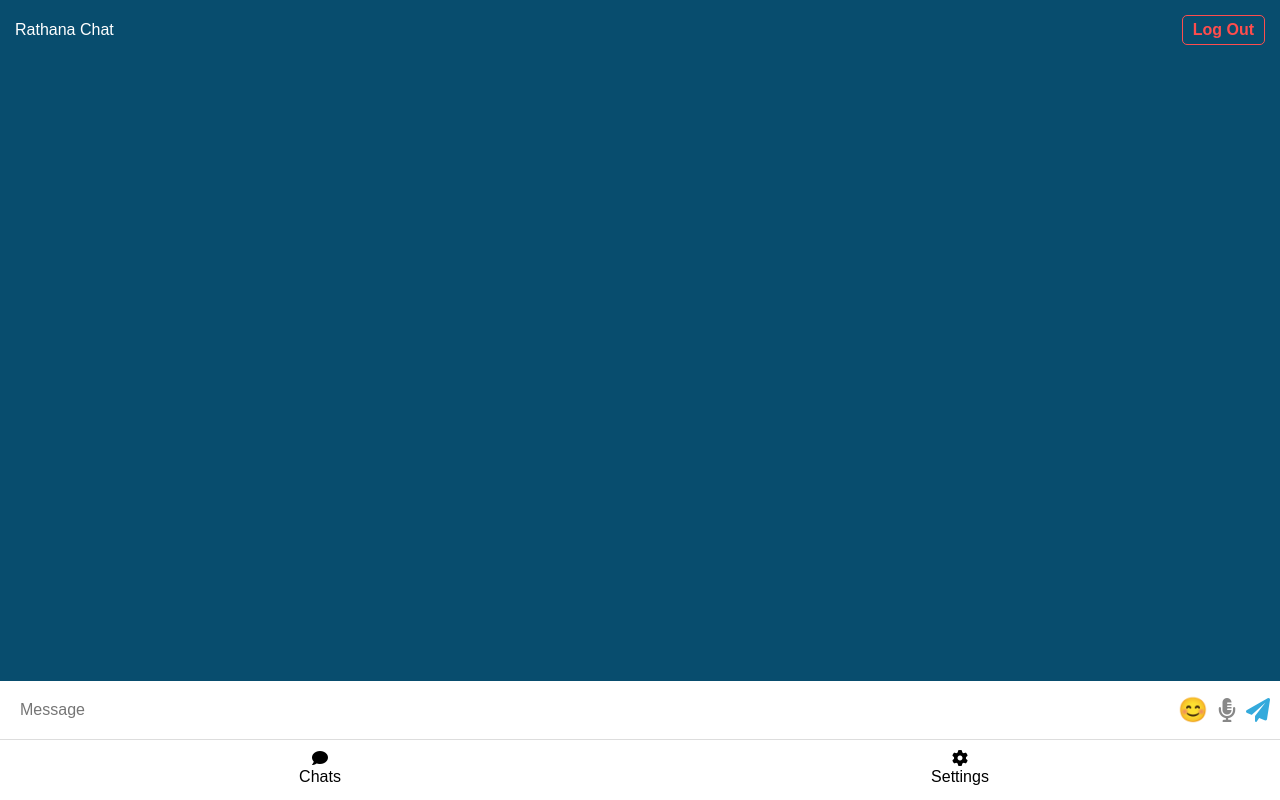
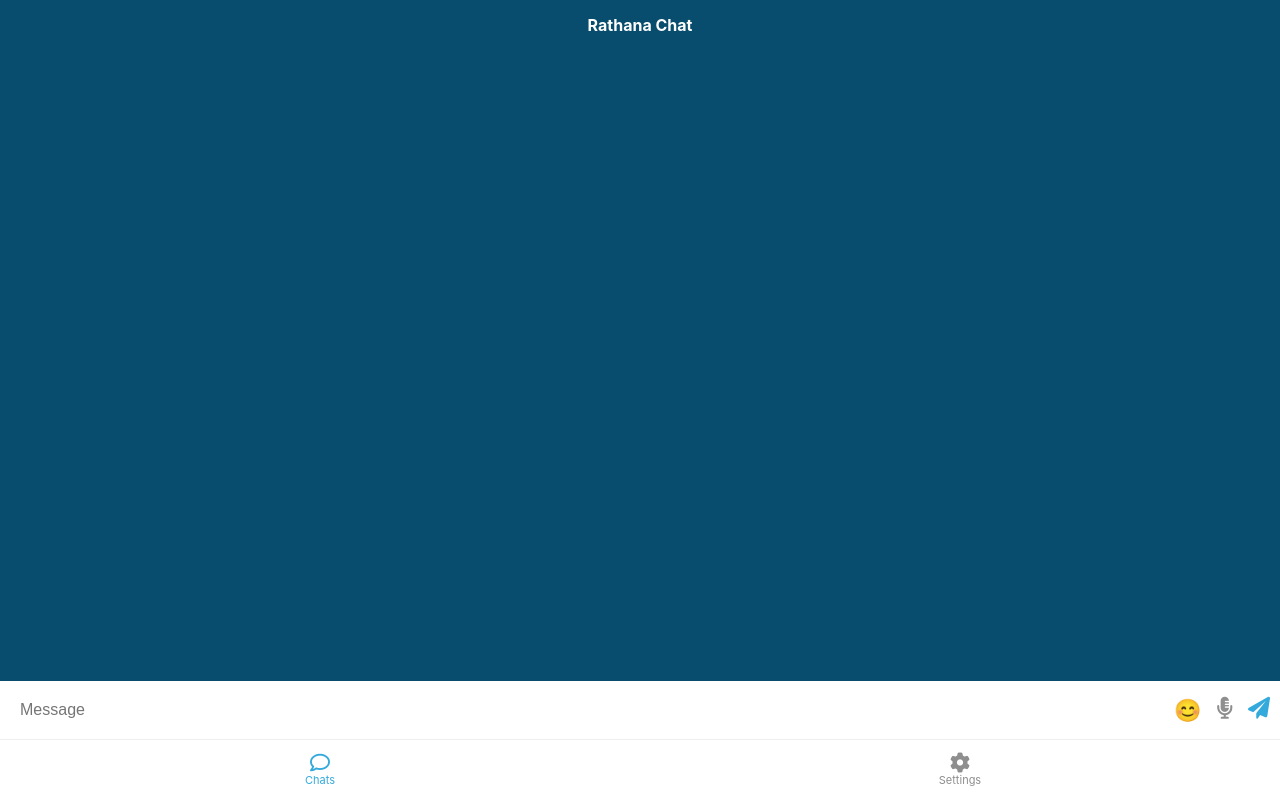
Before and after one commit to thengrathana7-web/Rathana-Chat-Bot, a Flask app: page / in a window 1280 px wide. Run offline with Flask 3, Linux system fonts and the light colour scheme; some libraries are stand-ins or nearby versions.

Commit message:
Update chat.html

```diff
--- a/templates/chat.html
+++ b/templates/chat.html
@@ -5,98 +5,129 @@
     <script src="https://cdnjs.cloudflare.com/ajax/libs/socket.io/4.0.1/socket.io.js"></script>
     <link rel="stylesheet" href="https://cdnjs.cloudflare.com/ajax/libs/font-awesome/6.0.0/css/all.min.css">
     <style>
-        body { font-family: sans-serif; margin: 0; background: #084d6e; height: 100vh; display: flex; flex-direction: column; }
-        #chat-screen { flex: 1; display: flex; flex-direction: column; }
-        .header { padding: 15px; background: #084d6e; display: flex; justify-content: space-between; align-items: center; color: white; }
-        .logout-btn { color: #ff4d4d; cursor: pointer; font-weight: bold; border: 1px solid #ff4d4d; padding: 5px 10px; border-radius: 5px; }
+        body { font-family: -apple-system, BlinkMacSystemFont, sans-serif; margin: 0; background: #084d6e; height: 100vh; display: flex; flex-direction: column; }
+        #app-container { flex: 1; display: flex; flex-direction: column; position: relative; overflow: hidden; }
 
-        #msg-container { flex: 1; overflow-y: auto; padding: 15px; background: #084d6e; }
+        /* Chat Area */
+        .header { padding: 15px; background: #084d6e; color: white; text-align: center; font-weight: bold; }
+        #msg-container { flex: 1; overflow-y: auto; padding: 15px; display: flex; flex-direction: column; background: #084d6e; }
+
+        /* សារម្ចាស់គណនីនៅខាងស្តាំ ចំណែកមិត្តភក្តិនៅខាងឆ្វេង */
+        .msg { max-width: 75%; padding: 8px 12px; margin: 5px 0; border-radius: 15px; font-size: 15px; line-height: 1.4; }
+        .sent { align-self: flex-end; background: #effdde; color: black; border-bottom-right-radius: 2px; }
+        .received { align-self: flex-start; background: white; color: black; border-bottom-left-radius: 2px; }
+
+        /* Input Area */
         .input-area { background: white; padding: 10px; display: flex; align-items: center; gap: 10px; }
-        input { flex: 1; border: none; outline: none; padding: 10px; font-size: 16px; }
+        #msg-input { flex: 1; border: none; outline: none; padding: 10px; font-size: 16px; }
+        .input-icons { display: flex; gap: 15px; color: #8e8e8e; font-size: 22px; }
 
-        #settings-screen { display: none; background: white; height: 100%; padding: 20px; text-align: center; position: absolute; width: 100%; box-sizing: border-box; }
-        .profile-img-container { position: relative; width: 120px; height: 120px; margin: 0 auto 20px; }
-        #profile-pic { width: 100%; height: 100%; border-radius: 50%; object-fit: cover; border: 2px solid #34aadc; cursor: pointer; }
+        /* Settings Screen - ប៊ូតុង Logout នៅទីនេះ */
+        #settings-view { display: none; position: absolute; inset: 0; background: white; z-index: 100; padding: 20px; text-align: center; }
+        .profile-img-btn { width: 110px; height: 110px; border-radius: 50%; background: #f0f0f0; margin: 20px auto; display: flex; align-items: center; justify-content: center; border: 1px solid #ddd; cursor: pointer; overflow: hidden; }
+        #display-pic { width: 100%; height: 100%; object-fit: cover; }
+        .logout-btn { color: #ff4d4d; border: 1px solid #ff4d4d; padding: 8px 20px; border-radius: 20px; cursor: pointer; display: inline-block; margin-top: 30px; font-weight: bold; }
+
+        /* Bottom Nav */
+        .nav-bar { height: 65px; background: white; display: flex; border-top: 1px solid #eee; }
+        .nav-item { flex: 1; display: flex; flex-direction: column; align-items: center; justify-content: center; color: #8e8e8e; cursor: pointer; font-size: 11px; }
+        .nav-item.active { color: #34aadc; }
     </style>
 </head>
 <body>
-    <div id="chat-screen">
-        <div class="header">
-            <span>Rathana Chat</span>
-            <div class="logout-btn" onclick="logout()">Log Out</div> </div>
+    <div id="app-container">
+        <div id="chat-view" style="display: flex; flex-direction: column; height: 100%;">
+            <div class="header">Rathana Chat</div>
             <div id="msg-container"></div>
             <div class="input-area">
                 <input type="text" id="msg-input" placeholder="Message">
-            <span onclick="addEmoji()" style="cursor:pointer; font-size:24px;">😊</span>
-            <i class="fa-solid fa-microphone-lines" id="mic" style="font-size:24px; color:#888;" onclick="startVoice()"></i>
-            <i class="fa-solid fa-paper-plane" onclick="send()" style="font-size:24px; color:#34aadc;"></i>
+                <div class="input-icons">
+                    <span onclick="addEmoji()" style="cursor:pointer">😊</span>
+                    <i class="fa-solid fa-microphone-lines" id="mic-icon" onclick="useMic()"></i>
+                    <i class="fa-solid fa-paper-plane" onclick="sendMsg()" style="color:#34aadc; cursor:pointer"></i>
+                </div>
             </div>
         </div>
 
-    <div id="settings-screen">
+        <div id="settings-view">
             <h2>Settings</h2>
-        <div class="profile-img-container" onclick="document.getElementById('file-input').click()">
-            <img id="profile-pic" src="https://cdn-icons-png.flaticon.com/512/149/149071.png">
-            <input type="file" id="file-input" hidden accept="image/*" onchange="uploadPhoto(event)">
+            <div class="profile-img-btn" onclick="document.getElementById('file-up').click()">
+                <img id="display-pic" src="https://cdn-icons-png.flaticon.com/512/149/149071.png">
+                <input type="file" id="file-up" hidden accept="image/*" onchange="previewImg(event)">
             </div>
-        <input type="text" id="name-in" placeholder="Name" style="width:90%; border:1px solid #ddd; margin-bottom:10px; border-radius:5px;">
-        <input type="text" id="user-in" placeholder="@username" style="width:90%; border:1px solid #ddd; margin-bottom:20px; border-radius:5px;">
-        <button onclick="saveProfile()" style="width:95%; padding:12px; background:#34aadc; color:white; border:none; border-radius:8px;">Save Changes</button>
-        <p onclick="toggleSettings(false)" style="color:red; cursor:pointer; margin-top:20px;">Back to Chat</p>
+            <input type="text" id="name-field" placeholder="Full Name" style="width:90%; padding:10px; margin-bottom:10px; border:1px solid #ddd; border-radius:8px;">
+            <input type="text" id="user-field" placeholder="@username" style="width:90%; padding:10px; margin-bottom:20px; border:1px solid #ddd; border-radius:8px;">
+            <button onclick="saveProfile()" style="width:95%; padding:12px; background:#34aadc; color:white; border:none; border-radius:8px; font-weight:bold;">Save Changes</button>
+            <br>
+            <div class="logout-btn" onclick="logOut()">Log Out Account</div> <p onclick="showTab('chat')" style="color:#34aadc; margin-top:20px; cursor:pointer;">Back to Chat</p>
         </div>
 
-    <div style="height:60px; background:white; display:flex; border-top:1px solid #ddd;">
-        <div style="flex:1; text-align:center; padding-top:10px;" onclick="toggleSettings(false)"><i class="fa-solid fa-comment"></i><br>Chats</div>
-        <div style="flex:1; text-align:center; padding-top:10px;" onclick="toggleSettings(true)"><i class="fa-solid fa-gear"></i><br>Settings</div>
+        <div class="nav-bar">
+            <div class="nav-item active" id="chat-tab" onclick="showTab('chat')"><i class="fa-regular fa-comment" style="font-size:20px;"></i>Chats</div>
+            <div class="nav-item" id="settings-tab" onclick="showTab('settings')"><i class="fa-solid fa-gear" style="font-size:20px;"></i>Settings</div>
+        </div>
     </div>
 
     <script>
         const socket = io();
-        let myData = JSON.parse(localStorage.getItem('profile')) || {name:'User', photo:''};
+        let userProfile = JSON.parse(localStorage.getItem('user_profile')) || {name: 'Rathana', photo: null};
 
-        function toggleSettings(show) { document.getElementById('settings-screen').style.display = show ? 'block' : 'none'; }
+        function showTab(tab) {
+            document.getElementById('chat-view').style.display = tab === 'chat' ? 'flex' : 'none';
+            document.getElementById('settings-view').style.display = tab === 'settings' ? 'block' : 'none';
+            document.getElementById('chat-tab').classList.toggle('active', tab === 'chat');
+            document.getElementById('settings-tab').classList.toggle('active', tab === 'settings');
+        }
 
-        function uploadPhoto(event) {
+        function previewImg(e) {
             const reader = new FileReader();
-            reader.onload = function() {
-                document.getElementById('profile-pic').src = reader.result;
-                myData.photo = reader.result;
-            }
-            reader.readAsDataURL(event.target.files[0]);
+            reader.onload = () => {
+                document.getElementById('display-pic').src = reader.result;
+                userProfile.photo = reader.result;
+            };
+            reader.readAsDataURL(e.target.files[0]);
         }
 
         function saveProfile() {
-            myData.name = document.getElementById('name-in').value;
-            localStorage.setItem('profile', JSON.stringify(myData));
-            fetch('/save_profile', { method:'POST', headers:{'Content-Type':'application/json'}, body:JSON.stringify(myData) });
+            userProfile.name = document.getElementById('name-field').value || userProfile.name;
+            localStorage.setItem('user_profile', JSON.stringify(userProfile));
             alert("រក្សាទុកបានជោគជ័យ!");
-            toggleSettings(false);
         }
 
-        function logout() { localStorage.clear(); location.reload(); }
-        function addEmoji() { document.getElementById('msg-input').value += "😊"; }
-        function startVoice() {
-            document.getElementById('mic').style.color = 'red';
-            setTimeout(() => {
-                document.getElementById('mic').style.color = '#888';
-                alert("សារសំឡេងត្រូវបានផ្ញើ!");
-            }, 2000);
-        }
-
-        function send() {
-            const val = document.getElementById('msg-input').value;
-            if(val) {
-                socket.emit('message', {name: myData.name, msg: val, time: new Date().toLocaleTimeString()});
-                document.getElementById('msg-input').value = '';
+        function logOut() {
+            if(confirm("តើអ្នកចង់ចាកចេញពីគណនីលើ Browser នេះមែនទេ?")) {
+                location.reload(); // គ្រាន់តែ Refresh Browser
             }
         }
 
-        socket.on('message', d => {
+        function addEmoji() { document.getElementById('msg-input').value += "😊"; }
+        function useMic() { alert("Microphone is ready!"); }
+
+        function sendMsg() {
+            const inp = document.getElementById('msg-input');
+            if(inp.value) {
+                const time = new Date().toLocaleTimeString([], {hour:'2-digit', minute:'2-digit'});
+                socket.emit('message', {name: userProfile.name, msg: inp.value, time: time});
+                inp.value = '';
+            }
+        }
+
+        socket.on('message', data => {
+            const container = document.getElementById('msg-container');
             const div = document.createElement('div');
-            div.style = "background:white; margin:10px; padding:10px; border-radius:10px; width:fit-content;";
-            div.innerHTML = `<b>${d.name}:</b> ${d.msg}`;
-            document.getElementById('msg-container').appendChild(div);
+            // បែងចែកពណ៌ និងទីតាំង
+            const isMe = data.name === userProfile.name;
+            div.className = `msg ${isMe ? 'sent' : 'received'}`;
+            div.innerHTML = `<b>${isMe ? '' : data.name + ': '}</b>${data.msg} <span style="font-size:10px; opacity:0.5; display:block; text-align:right;">${data.time}</span>`;
+            container.appendChild(div);
+            container.scrollTop = container.scrollHeight;
         });
+
+        window.onload = () => {
+            if(userProfile.photo) document.getElementById('display-pic').src = userProfile.photo;
+            document.getElementById('name-field').value = userProfile.name;
+            socket.emit('load_history');
+        };
     </script>
 </body>
 </html>
```
Lines whose indentation alone changed are shown as unchanged.
